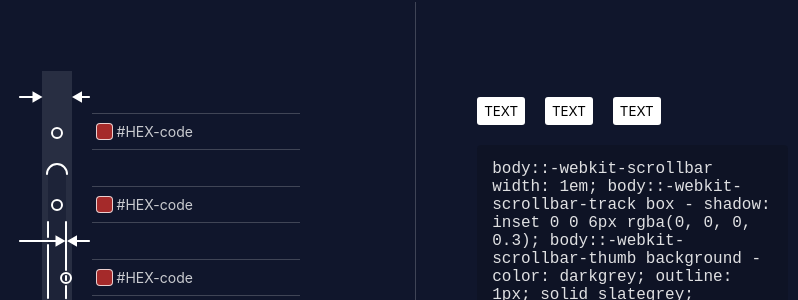
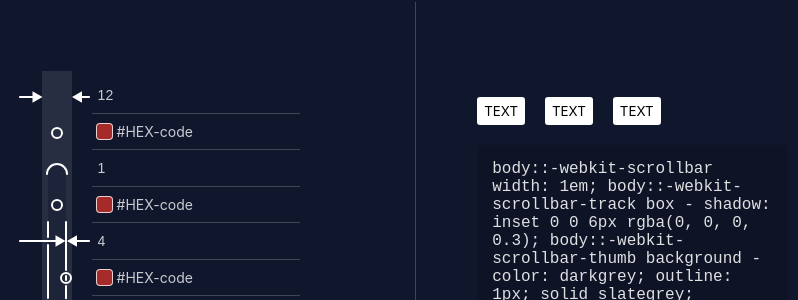
Before and after one commit to Dompower25/scroll-generator-react, a React (Vite) app: page / in a window 1280 px wide. Shown: the part 205-505 px from the top of the page, without its empty margins (225-1023 px from the left). Built offline with nearby package versions, Linux system fonts and the light colour scheme.

Commit message:
improvement of the number determination function

```diff
--- a/src/components/inputs/ScrollbarEnteringSize/index.tsx
+++ b/src/components/inputs/ScrollbarEnteringSize/index.tsx
@@ -1,4 +1,4 @@
-import React, { FC, useState } from "react"
+import React, { FC, useEffect, useState } from "react"
 import styles from './style.module.scss';
 
 // const props = defineProps({
@@ -34,18 +34,23 @@ interface IScrollbarEnteringSize {
 
 const ScrollbarEnteringSize: FC<IScrollbarEnteringSize> = ({ defaultSize }) => {
   const [size, setSize] = useState(defaultSize)
+  const [backup, setBackup] = useState(defaultSize)
+
 
   const changeInInput = (enter: string) => {
     const reg = /^\d+$/;
 
-    const backup: number[] = [];
     if (enter.match(reg)) {
-      return backup.push(enter.match(reg).input)
+      let num = Number(enter.match(reg)?.input)
+      setBackup(num)
     }
     return backup
-
   }
 
+  useEffect(() => {
+    setSize(backup)
+    console.log(size)
+  }, [backup])
 
   return (
     <>
@@ -54,6 +59,7 @@ const ScrollbarEnteringSize: FC<IScrollbarEnteringSize> = ({ defaultSize }) => {
         className={styles.input}
         value={size}
         onChange={(e) => {
+          changeInInput(e.target.value)
           console.log(changeInInput(e.target.value))
         }}
       />
--- a/src/components/wrapper/index.tsx
+++ b/src/components/wrapper/index.tsx
@@ -38,19 +38,19 @@ const Wrapper = ({ }) => {
             </div>
             <div className={styles.inputs_scrollbar_styles}>
               <div className={styles.input_scrollbar_style}>
-                <ScrollbarEnteringSize />
+                <ScrollbarEnteringSize defaultSize={12} key={'id1'} />
               </div>
               <div className={styles.input_scrollbar_style}>
                 <ScrollbarColorPicker />
               </div>
               <div className={styles.input_scrollbar_style}>
-                <ScrollbarEnteringSize />
+                <ScrollbarEnteringSize defaultSize={1} key={'id2'}/>
               </div>
               <div className={styles.input_scrollbar_style}>
                 <ScrollbarColorPicker />
               </div>
               <div className={styles.input_scrollbar_style}>
-                <ScrollbarEnteringSize />
+                <ScrollbarEnteringSize defaultSize={4} key={'id3'}/>
               </div>
               <div className={styles.input_scrollbar_style}>
                 <ScrollbarColorPicker />
```
